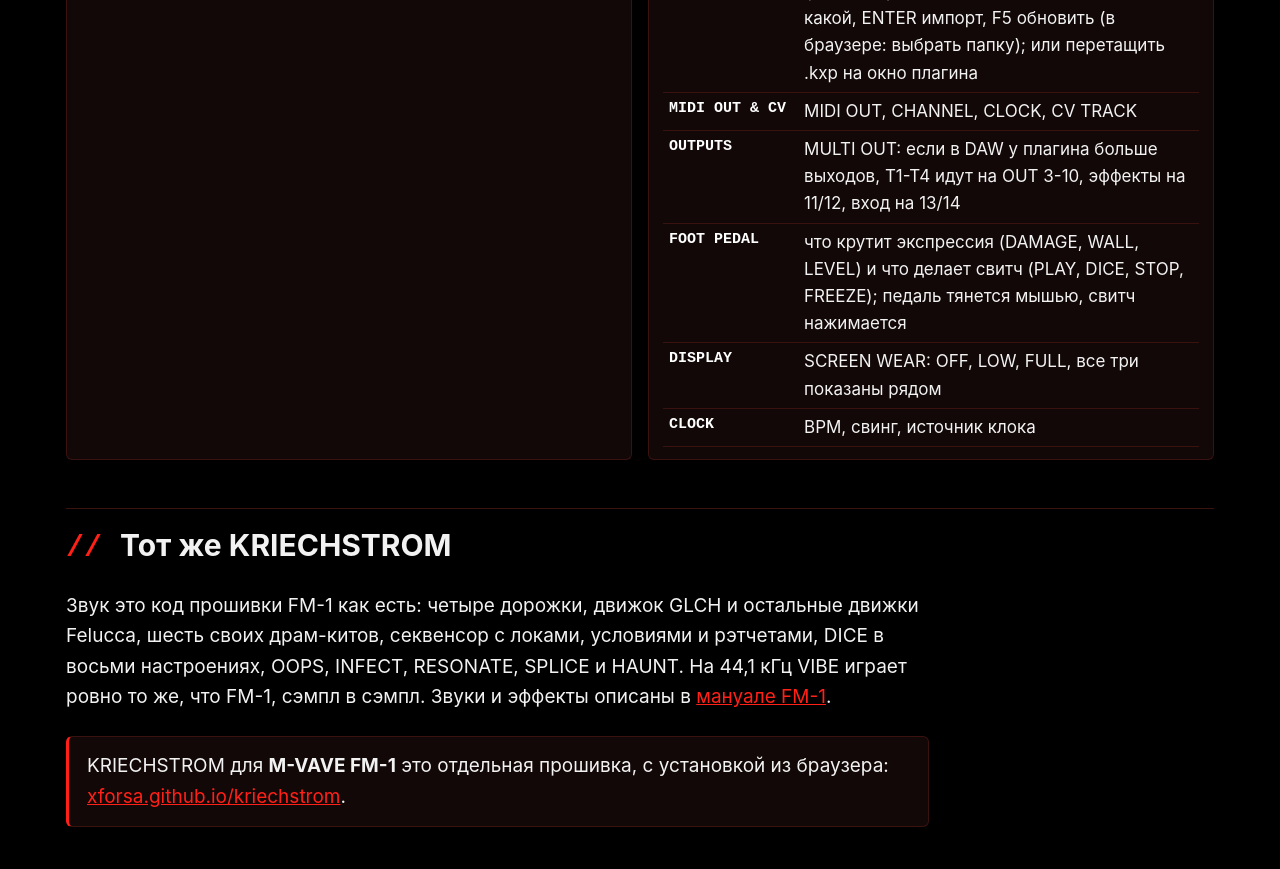
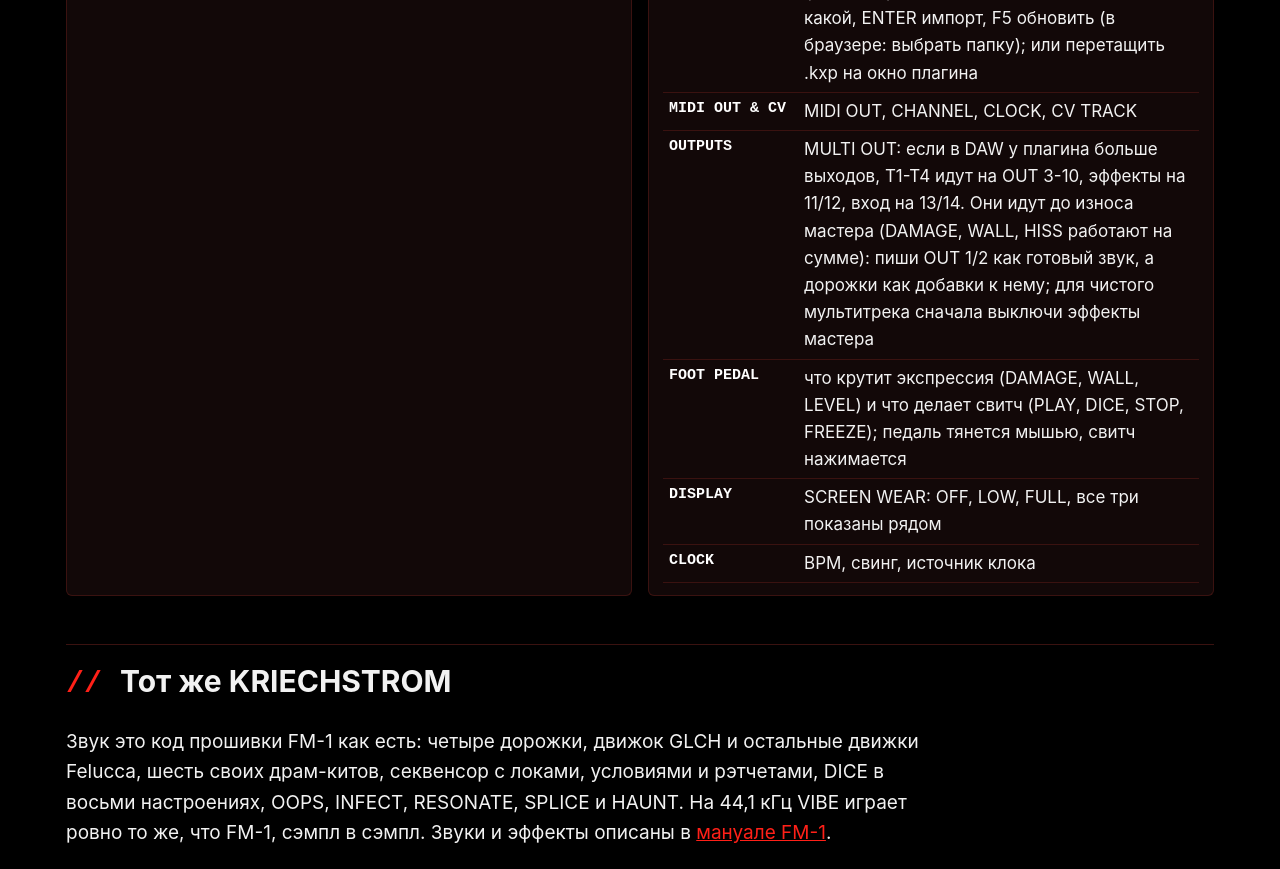
Before and after one commit to Xforsa/kriechstrom-vibe, a plain HTML site: page site/ru.html in a window 1280 px wide. Shown: the part 7340-8209 px from the top of the page. Drawn offline with Linux system fonts and the light colour scheme; files whose address does not match are found by name.

Commit message:
The outputs: record the master as the finished sound, the parts to add to it

```diff
--- a/site/ru.html
+++ b/site/ru.html
@@ -161,7 +161,7 @@ F1-F4; <kbd>&lt;</kbd> <kbd>&gt;</kbd> листают страницы груп
 <tr><td>MY PROJECTS</td><td>32 проекта целиком (музыка, слоты A-D, педали, сэмплы): ENC 1 какой, ENC 2 / 3 буква имени, F5 сохранить сюда (SHIFT: экспорт в файл .kxp), ENTER дважды загрузить (SHIFT: удалить)</td></tr>
 <tr><td>PROJECT FILES</td><td>файлы .kxp в VIBE FM/kriechstrom: ENC 1 какой, ENTER импорт, F5 обновить (в браузере: выбрать папку); или перетащить .kxp на окно плагина</td></tr>
 <tr><td>MIDI OUT &amp; CV</td><td>MIDI OUT, CHANNEL, CLOCK, CV TRACK</td></tr>
-<tr><td>OUTPUTS</td><td>MULTI OUT: если в DAW у плагина больше выходов, T1-T4 идут на OUT 3-10, эффекты на 11/12, вход на 13/14</td></tr>
+<tr><td>OUTPUTS</td><td>MULTI OUT: если в DAW у плагина больше выходов, T1-T4 идут на OUT 3-10, эффекты на 11/12, вход на 13/14. Они идут до износа мастера (DAMAGE, WALL, HISS работают на сумме): пиши OUT 1/2 как готовый звук, а дорожки как добавки к нему; для чистого мультитрека сначала выключи эффекты мастера</td></tr>
 <tr><td>FOOT PEDAL</td><td>что крутит экспрессия (DAMAGE, WALL, LEVEL) и что делает свитч (PLAY, DICE, STOP, FREEZE); педаль тянется мышью, свитч нажимается</td></tr>
 <tr><td>DISPLAY</td><td>SCREEN WEAR: OFF, LOW, FULL, все три показаны рядом</td></tr>
 <tr><td>CLOCK</td><td>BPM, свинг, источник клока</td></tr>
```
Also changed, not shown: site/index.html (+1 -1 lines), 1 other file.
